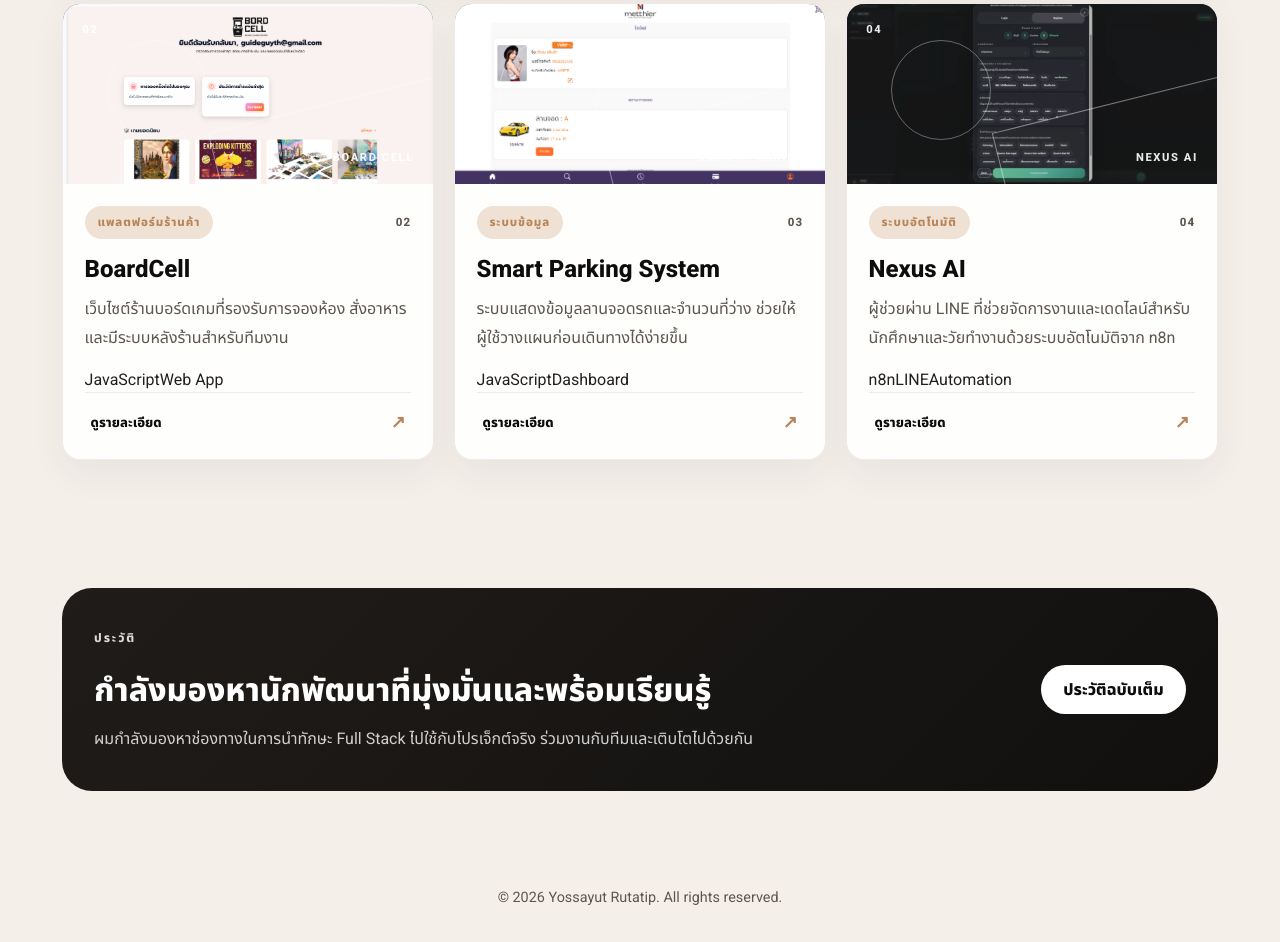
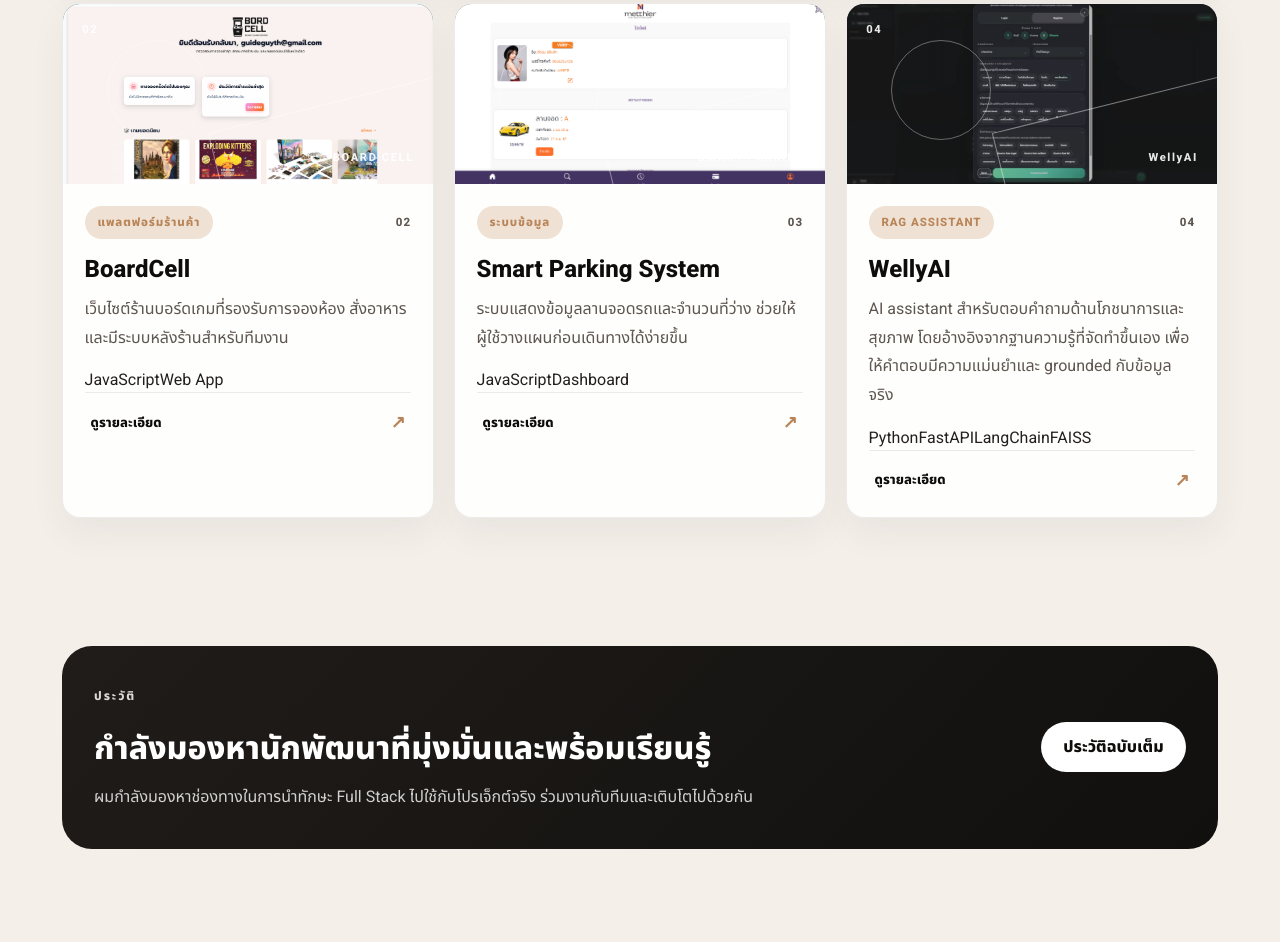
Before and after one commit to YossayutRT/Portfolio-website, a website: page portfolio-yossayut/index.html in a window 1280 px wide. Shown: the part 1835-2777 px from the top of the page. Drawn offline with nearby package versions, Linux system fonts and the light colour scheme.

Commit message:
Edit Welly

```diff
--- a/portfolio-yossayut/index.html
+++ b/portfolio-yossayut/index.html
@@ -190,13 +190,13 @@
             <article class="project-card project-card-wide reveal">
               <div class="project-media project-media-nexus">
                 <span class="project-number">04</span>
-                <span class="project-visual-label">NEXUS AI</span>
+                <span class="project-visual-label">WellyAI</span>
               </div>
               <div class="project-content">
-                <div class="project-topline"><span class="project-badge" data-i18n="project.badge4">Automation</span><span class="project-year">04</span></div>
-                <h3 data-i18n="project.title4">Nexus AI</h3>
-                <p data-i18n="project.text4">A LINE-based assistant that helps students and working people organise tasks and deadlines through n8n automation.</p>
-                <div class="project-meta"><span>n8n</span><span>LINE</span><span>Automation</span></div>
+                <div class="project-topline"><span class="project-badge" data-i18n="project.badge4">RAG Assistant</span><span class="project-year">04</span></div>
+                <h3 data-i18n="project.title4">WellyAI</h3>
+                <p data-i18n="project.text4"></p>
+                <div class="project-meta"><span>Python</span><span>FastAPI</span><span>LangChain</span><span>FAISS</span></div>
                 <button class="project-link" type="button" data-project-id="nexus" data-bs-toggle="modal" data-bs-target="#projectModal"><span data-i18n="project.link">View details</span><span aria-hidden="true">↗</span></button>
               </div>
             </article>
@@ -308,9 +308,9 @@
           'project.badge3': 'ระบบข้อมูล',
           'project.title3': 'Smart Parking System',
           'project.text3': 'ระบบแสดงข้อมูลลานจอดรถและจำนวนที่ว่าง ช่วยให้ผู้ใช้วางแผนก่อนเดินทางได้ง่ายขึ้น',
-          'project.badge4': 'ระบบอัตโนมัติ',
-          'project.title4': 'Nexus AI',
-          'project.text4': 'ผู้ช่วยผ่าน LINE ที่ช่วยจัดการงานและเดดไลน์สำหรับนักศึกษาและวัยทำงานด้วยระบบอัตโนมัติจาก n8n',
+          'project.badge4': 'RAG Assistant',
+          'project.title4': 'WellyAI',
+          'project.text4': 'AI assistant สำหรับตอบคำถามด้านโภชนาการและสุขภาพ โดยอ้างอิงจากฐานความรู้ที่จัดทำขึ้นเอง เพื่อให้คำตอบมีความแม่นยำและ grounded กับข้อมูลจริง',
           'project.link': 'ดูรายละเอียด',
           'modal.roleLabel': 'บทบาท / จุดเด่น',
           'modal.stackLabel': 'เทคโนโลยีที่ใช้',
@@ -361,9 +361,9 @@
           'project.badge3': 'Information system',
           'project.title3': 'Smart Parking System',
           'project.text3': 'A parking overview that helps people check locations, spaces, and availability before they arrive.',
-          'project.badge4': 'Automation',
-          'project.title4': 'Nexus AI',
-          'project.text4': 'A LINE-based assistant that helps students and working people organise tasks and deadlines through n8n automation.',
+          'project.badge4': 'RAG Assistant',
+          'project.title4': 'WellyAI',
+          'project.text4': 'An AI assistant for nutrition and health questions, grounded in a curated knowledge base to deliver more reliable and context-aware answers.',
           'project.link': 'View details',
           'modal.roleLabel': 'Role / Focus',
           'modal.stackLabel': 'Tech stack',
@@ -407,10 +407,10 @@
             github: 'https://github.com/YossayutRT/Smart-Parking-System'
           },
           nexus: {
-            title: 'Nexus AI', role: 'สร้างระบบอัตโนมัติสำหรับจัดการงานและเดดไลน์',
-            tech: ['n8n', 'LINE', 'Automation'],
-            highlights: ['ช่วยจัดการงานและแจ้งเตือนเดดไลน์ผ่านแอปพลิเคชัน LINE', 'ออกแบบมาเพื่อช่วยนักศึกษาและวัยทำงานไม่ให้พลาดงานสำคัญ', 'เชื่อม workflow อัตโนมัติเพื่อลดการจดงานไว้หลายที่'],
-            github: 'https://github.com/YossayutRT/Nexus-AI-The-Task-Life-Harmonizer'
+            title: 'WellyAI', role: 'พัฒนาช่วยเหลือด้านโภชนาการด้วยระบบ RAG ที่อ้างอิงข้อมูลจริงจากฐานความรู้',
+            tech: ['Python', 'FastAPI', 'LangChain', 'FAISS', 'HuggingFace Embeddings', 'React + Vite'],
+            highlights: ['สร้างระบบค้นคืนข้อมูลจาก dataset อาหาร BMI และ DGA โดยแปลงเป็น vector embedding', 'เชื่อมต่อกับ LLM ผ่าน LangChain เพื่อให้คำตอบสอดคล้องกับ context จริง', 'ออกแบบ interface สำหรับถาม-ตอบเรื่องปริมาณแคลอรี่ ความสัมพันธ์กับสุขภาพ และความเสี่ยงทางโภชนาการ', 'ใช้ข้อมูลที่มีโครงสร้างและมีแหล่งอ้างอิง เพื่อให้คำตอบมีความน่าเชื่อถือและลดความผิดพลาดจาก model ทั่วไป'],
+            github: 'https://github.com/YossayutRT/WellyAI'
           }
         },
         en: {
@@ -433,10 +433,10 @@
             github: 'https://github.com/YossayutRT/Smart-Parking-System'
           },
           nexus: {
-            title: 'Nexus AI', role: 'Created an automated task and deadline assistant',
-            tech: ['n8n', 'LINE', 'Automation'],
-            highlights: ['Helps users manage tasks and receive deadline reminders through LINE', 'Designed for students and working people who need a simpler way to stay on track', 'Connects automated workflows so important tasks do not get scattered across multiple places'],
-            github: 'https://github.com/YossayutRT/Nexus-AI-The-Task-Life-Harmonizer'
+            title: 'WellyAI', role: 'Developed a nutrition-focused AI assistant using a RAG pipeline backed by a curated knowledge base',
+            tech: ['Python', 'FastAPI', 'LangChain', 'FAISS', 'HuggingFace Embeddings', 'React + Vite'],
+            highlights: ['Converted food, BMI, and DGA datasets into embeddings for semantic retrieval', 'Connected retrieval results to an LLM to generate grounded, explainable answers', 'Designed a chat interface for natural-language health and nutrition questions', 'Reduced dependence on generic model knowledge by grounding responses in structured data'],
+            github: 'https://github.com/YossayutRT/WellyAI'
           }
         }
       };
```
